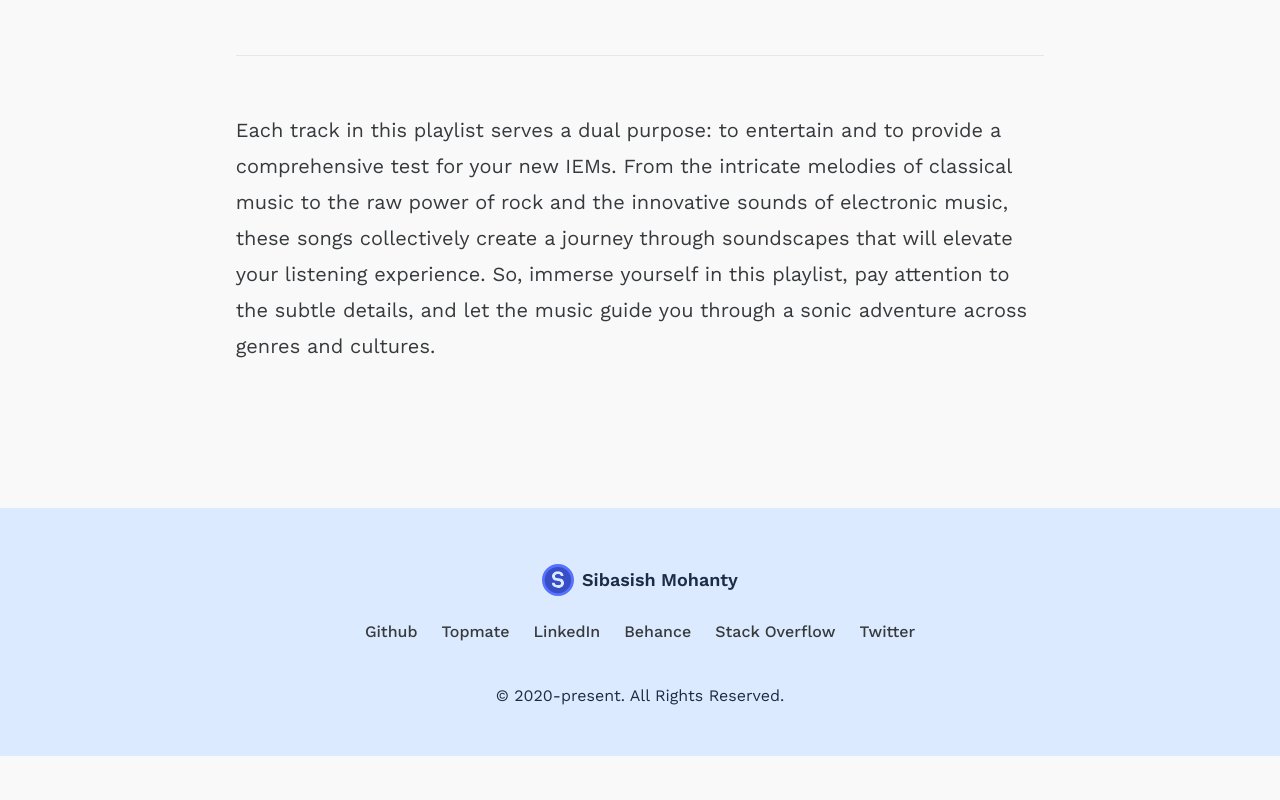
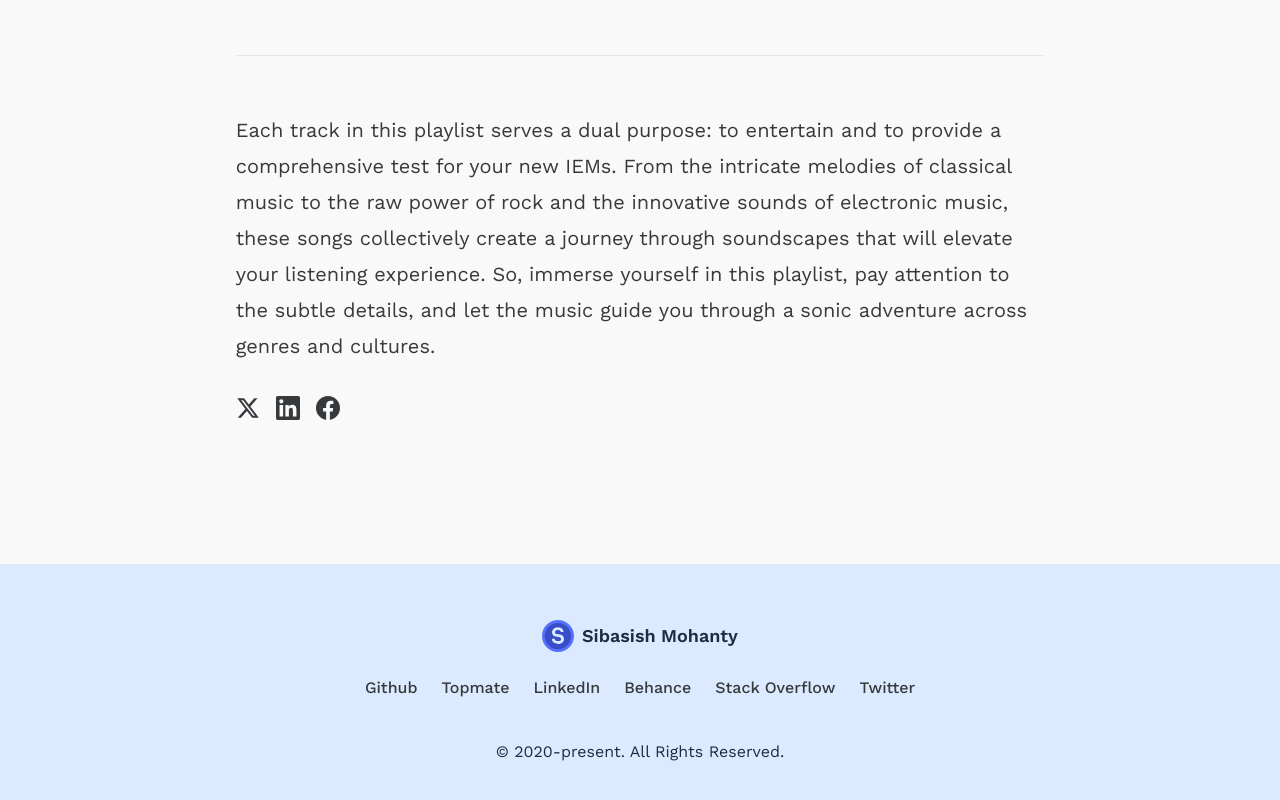
Before and after one commit to sibasishm/sibas.in, a Next.js app: page /blogs/a-journey-through-diverse-soundscapes in a window 1280 px wide. Shown: the part 5942-6742 px from the top of the page. Before the commit the page ends 6698 px from the top, so only its background shows below. Built offline with nearby package versions, Linux system fonts and the light colour scheme.

Commit message:
feat: enhance article sharing and SEO

```diff
--- a/src/app/blogs/[slug]/page.tsx
+++ b/src/app/blogs/[slug]/page.tsx
@@ -1,11 +1,13 @@
 import React from 'react';
 import { MDXRemote } from 'next-mdx-remote/rsc';
+import Script from 'next/script';
 
 import { BLOG_TITLE } from '@/constants/meta';
 import { loadBlogPost } from '@/helpers/file-helpers';
 import { COMPONENT_MAP } from '@/helpers/mdx-components';
 
 import BlogHero from '@/components/blog-hero';
+import SocialShare from '@/components/social-share';
 
 export async function generateMetadata({
 	params,
@@ -13,17 +15,72 @@ export async function generateMetadata({
 	params: { slug: string };
 }) {
 	const { frontmatter } = await loadBlogPost(params.slug);
+	const title = `${frontmatter.title} • ${BLOG_TITLE}`;
+	const description = frontmatter.abstract;
+	const image = frontmatter.image;
 
 	return {
-		title: `${frontmatter.title} • ${BLOG_TITLE}`,
-		description: frontmatter.abstract,
+		title,
+		description,
+		openGraph: {
+			title,
+			description,
+			type: 'article',
+			publishedTime: frontmatter.publishedOn,
+			modifiedTime: frontmatter.updatedOn,
+			authors: ['Sibasish Mohanty'],
+			images: [
+				{
+					url: image,
+					width: 1200,
+					height: 630,
+					alt: frontmatter.title,
+				},
+			],
+		},
+		twitter: {
+			card: 'summary_large_image',
+			title,
+			description,
+			images: [image],
+			creator: '@sibasishmohanty',
+		},
 	};
 }
 
 async function BlogPost({ params }: { params: { slug: string } }) {
 	const { frontmatter, content } = await loadBlogPost(params.slug);
+	const jsonLd = {
+		'@context': 'https://schema.org',
+		'@type': 'BlogPosting',
+		headline: frontmatter.title,
+		description: frontmatter.abstract,
+		image: frontmatter.image,
+		datePublished: frontmatter.publishedOn,
+		dateModified: frontmatter.updatedOn,
+		author: {
+			'@type': 'Person',
+			name: 'Sibasish Mohanty',
+		},
+		publisher: {
+			'@type': 'Organization',
+			name: BLOG_TITLE,
+			logo: {
+				'@type': 'ImageObject',
+				url: '/images/sibasish-mohanty.jpg',
+			},
+		},
+	};
+
+	const url = `https://sibas.in/blogs/${params.slug}`;
 
 	return (
+		<>
+			<Script
+				id='blog-post-jsonld'
+				type='application/ld+json'
+				dangerouslySetInnerHTML={{ __html: JSON.stringify(jsonLd) }}
+			/>
 			<article className='divide-y divide-border'>
 				<BlogHero
 					title={frontmatter.title}
@@ -32,9 +89,11 @@ async function BlogPost({ params }: { params: { slug: string } }) {
 				<section className='container'>
 					<div className='prose lg:prose-lg xl:prose-xl mx-auto py-12'>
 						<MDXRemote source={content} components={COMPONENT_MAP} />
+						<SocialShare title={frontmatter.title} url={url} />
 					</div>
 				</section>
 			</article>
+		</>
 	);
 }
 
--- /dev/null
+++ b/src/components/social-share.tsx
@@ -0,0 +1,57 @@
+import React from 'react';
+
+type SocialShareProps = {
+	title: string;
+	url: string;
+};
+
+const SocialShare = ({ title, url }: SocialShareProps) => {
+	const encodedUrl = encodeURIComponent(url);
+	const encodedTitle = encodeURIComponent(title);
+
+	const shareLinks = {
+		twitter: `https://twitter.com/intent/tweet?url=${encodedUrl}&text=${encodedTitle}`,
+		linkedin: `https://www.linkedin.com/sharing/share-offsite/?url=${encodedUrl}`,
+		facebook: `https://www.facebook.com/sharer/sharer.php?u=${encodedUrl}`,
+	};
+
+	return (
+		<div className='flex gap-4 mt-8'>
+			<a
+				href={shareLinks.twitter}
+				target='_blank'
+				rel='noopener noreferrer'
+				className='text-text-offset hover:text-primary transition-colors'
+				aria-label='Share on Twitter'
+			>
+				<svg className='w-6 h-6' fill='currentColor' viewBox='0 0 24 24'>
+					<path d='M18.244 2.25h3.308l-7.227 8.26 8.502 11.24H16.17l-5.214-6.817L4.99 21.75H1.68l7.73-8.835L1.254 2.25H8.08l4.713 6.231zm-1.161 17.52h1.833L7.084 4.126H5.117z' />
+				</svg>
+			</a>
+			<a
+				href={shareLinks.linkedin}
+				target='_blank'
+				rel='noopener noreferrer'
+				className='text-text-offset hover:text-primary transition-colors'
+				aria-label='Share on LinkedIn'
+			>
+				<svg className='w-6 h-6' fill='currentColor' viewBox='0 0 24 24'>
+					<path d='M20.447 20.452h-3.554v-5.569c0-1.328-.027-3.037-1.852-3.037-1.853 0-2.136 1.445-2.136 2.939v5.667H9.351V9h3.414v1.561h.046c.477-.9 1.637-1.85 3.37-1.85 3.601 0 4.267 2.37 4.267 5.455v6.286zM5.337 7.433c-1.144 0-2.063-.926-2.063-2.065 0-1.138.92-2.063 2.063-2.063 1.14 0 2.064.925 2.064 2.063 0 1.139-.925 2.065-2.064 2.065zm1.782 13.019H3.555V9h3.564v11.452zM22.225 0H1.771C.792 0 0 .774 0 1.729v20.542C0 23.227.792 24 1.771 24h20.451C23.2 24 24 23.227 24 22.271V1.729C24 .774 23.2 0 22.222 0h.003z' />
+				</svg>
+			</a>
+			<a
+				href={shareLinks.facebook}
+				target='_blank'
+				rel='noopener noreferrer'
+				className='text-text-offset hover:text-primary transition-colors'
+				aria-label='Share on Facebook'
+			>
+				<svg className='w-6 h-6' fill='currentColor' viewBox='0 0 24 24'>
+					<path d='M24 12.073c0-6.627-5.373-12-12-12s-12 5.373-12 12c0 5.99 4.388 10.954 10.125 11.854v-8.385H7.078v-3.47h3.047V9.43c0-3.007 1.792-4.669 4.533-4.669 1.312 0 2.686.235 2.686.235v2.953H15.83c-1.491 0-1.956.925-1.956 1.874v2.25h3.328l-.532 3.47h-2.796v8.385C19.612 23.027 24 18.062 24 12.073z' />
+				</svg>
+			</a>
+		</div>
+	);
+};
+
+export default SocialShare;
```
Lines whose indentation alone changed are shown as unchanged.
